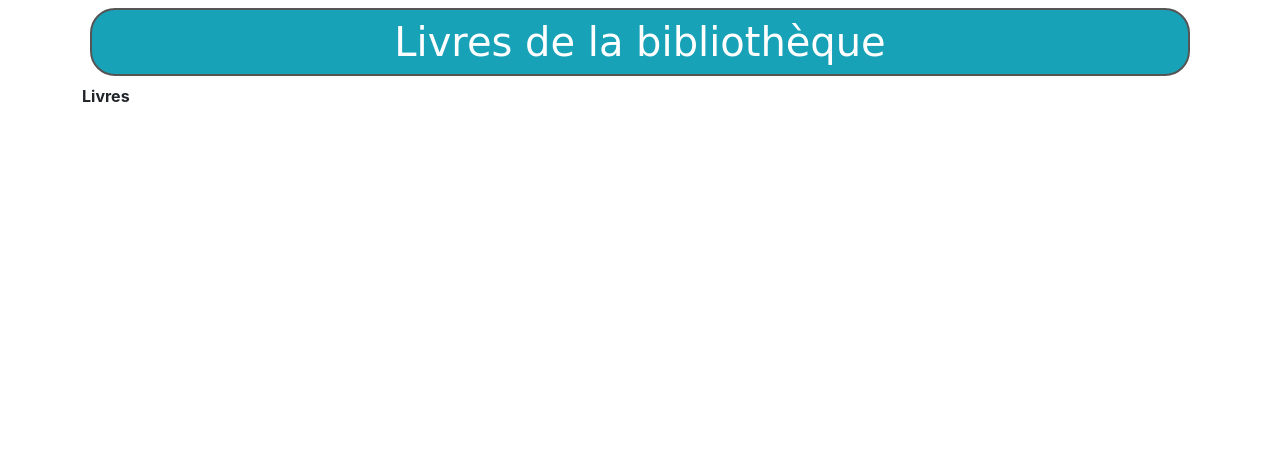
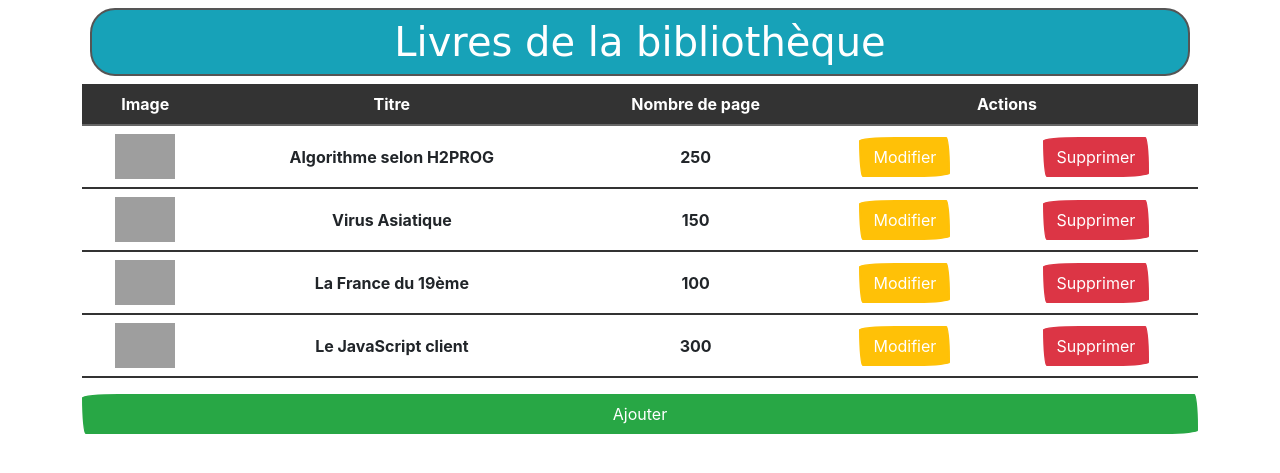
Before and after one commit to MouhamadouFALL/gestion-bibliotheque, a PHP site: page /livres.php in a window 1280 px wide. Shown: the part 60-533 px from the top of the page. Run offline with PHP 8.4, Linux system fonts and the light colour scheme; some web fonts are replaced; grey boxes are pictures that could not be loaded.

Commit message:
definir la classe Livre et creer une liste de livre

```diff
--- /dev/null
+++ b/Livre.class.php
@@ -0,0 +1,31 @@
+<?php
+
+class Livre {
+
+    private $id;
+    private $titre;
+    private $image;
+    private $nbPages;
+
+    // constructeur
+    public function __construct($id, $titre, $image, $nbPages)
+    {
+        $this->id=$id;
+        $this->titre=$titre;
+        $this->nbPages=$nbPages;
+        $this->id=$image;
+    }
+
+    public function getId() {return $this->id;}
+    public function setId($id) { $this->id=$id;}
+
+    public function getTitre() {return $this->titre;}
+    public function setTitre($titre) { $this->titre=$titre;}
+
+    public function getNbPages() {return $this->nbPages;}
+    public function setNbPages($nbPages) { $this->nbPages=$nbPages;}
+
+    public function getImage() {return $this->image;}
+    public function setImage($image) { $this->id=$image;}
+
+}
--- a/livres.php
+++ b/livres.php
@@ -1,6 +1,40 @@
-<?php ob_start()?>
+<?php
 
-Livres
+require_once "Livre.class.php";
+
+// Creer quatre livres
+$livre1 = new Livre(1, "Algorithme selon H2PROG", "algo.png", 250);
+$livre2 = new Livre(2, "Virus Asiatique", "virus.png", 150);
+$livre3 = new Livre(3, "La France du 19ème", "france.png", 100);
+$livre4 = new Livre(4, "Le JavaScript client", "JS.png", 300);
+
+// La liste des Livres
+$livres = [$livre1, $livre2, $livre3, $livre4];
+
+ob_start()
+
+?>
+
+<table class="table text-center">
+    <tr class="table-dark">
+        <th>Image</th>
+        <th>Titre</th>
+        <th>Nombre de page</th>
+        <th colspan="2">Actions</th>
+    </tr>
+
+    <?php for ($i=0; $i < count($livres); $i++) : ?>
+    <tr>
+        <td class="align-middle"><img src="public/images/<?= $livres[$i]->getImage(); ?>"  width="60px;"></td>
+        <td class="align-middle"><?= $livres[$i]->getTitre(); ?></td>
+        <td class="align-middle"><?= $livres[$i]->getNbPages(); ?></td>
+        <td class="align-middle"><a href="" class="btn btn-warning">Modifier</a></td>
+        <td class="align-middle"><a href="" class="btn btn-danger">Supprimer</a></td>
+    </tr>
+    <?php endfor; ?>
+</table>
+
+<div><a href="" class="btn btn-success d-block">Ajouter</a></div>
 
 <?php
 $content = ob_get_clean();
```
Also changed, not shown: public/images/JS.png (added), public/images/algo.png (added), public/images/france.png (added), public/images/virus.png (added), 1 other file.
